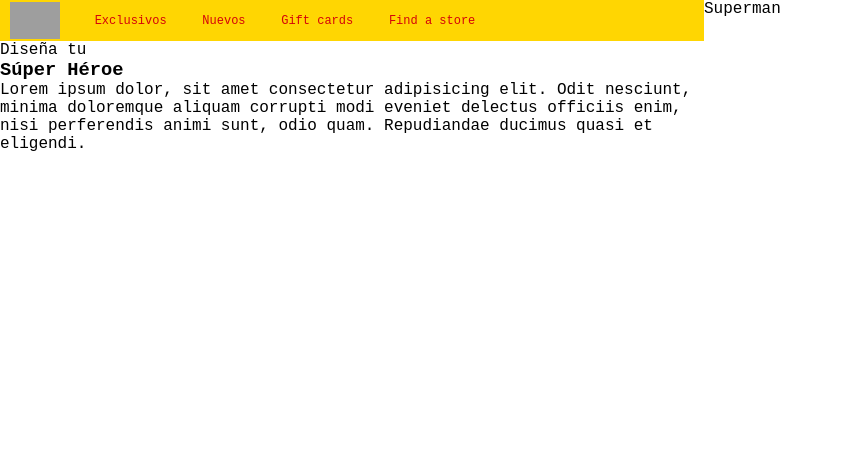
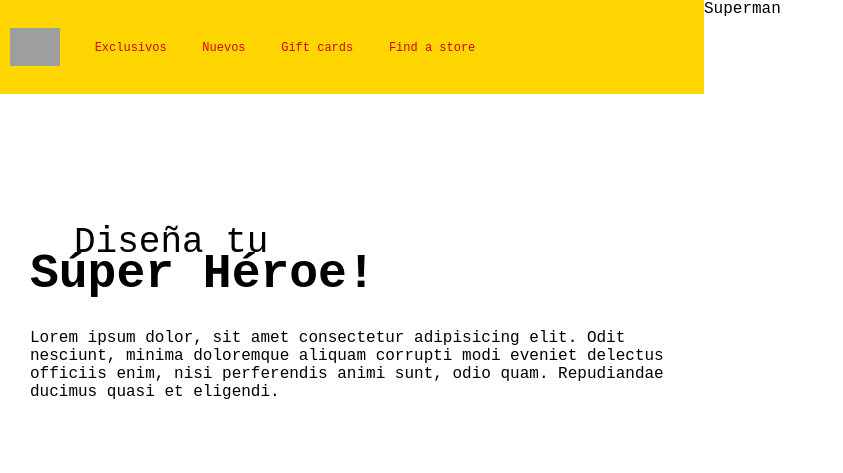
Before and after one commit to GilbertArdila/lego_project, a website: page src/index.html in a window 1280 px wide. Shown: the whole page, without its empty margins (0-843 px from the left). Drawn offline with Linux system fonts and the light colour scheme; grey boxes are pictures that could not be loaded.

Commit message:
main creado

```diff
--- a/src/index.html
+++ b/src/index.html
@@ -27,7 +27,7 @@
 
             <section class="left-container__main">
                 <p>Diseña tu</p>
-                <h1>Súper Héroe</h1>
+                <h1>Súper Héroe!</h1>
                 <p>Lorem ipsum dolor, sit amet consectetur adipisicing elit. Odit nesciunt, minima doloremque aliquam corrupti modi eveniet delectus officiis enim, nisi perferendis animi sunt, odio quam. Repudiandae ducimus quasi et eligendi.</p>
             </section>
 
--- a/src/styles/left_container.css
+++ b/src/styles/left_container.css
@@ -1,5 +1,32 @@
 
 .left-container__main{
    grid-area: section;
-
+   display: flex;
+   flex-direction: column;
+  justify-content: center;
+  margin-top: 50px;
+  padding: 150px 10px 0 30px;
+  animation: 3s main 0.5s ease-in-out;
 }
+@keyframes main{
+   0%{
+     transform: translateY(-500px);
+   }
+   100%{
+      transform: translateY(0px);
+   }
+}
+.left-container__main p:first-child{
+    font-size: 3.6rem;
+    font-weight: 300;
+    margin: 0 0 -16px 44px;
+}
+.left-container__main p:last-child{
+   font-weight: 100;
+   width: 100%;
+}
+.left-container__main h1{
+   font-size: 4.8rem;
+    font-weight: 700;
+    margin: 0 0 28px 0;
+}
--- a/src/styles/navbar.css
+++ b/src/styles/navbar.css
@@ -24,7 +24,7 @@
   }
   .navbar__content a{
     font-size: 1.2rem;
-    font-weight: 100;
+    font-weight: 300;
     text-decoration: none;
     color: var(--red);
     padding: 1px;
```
